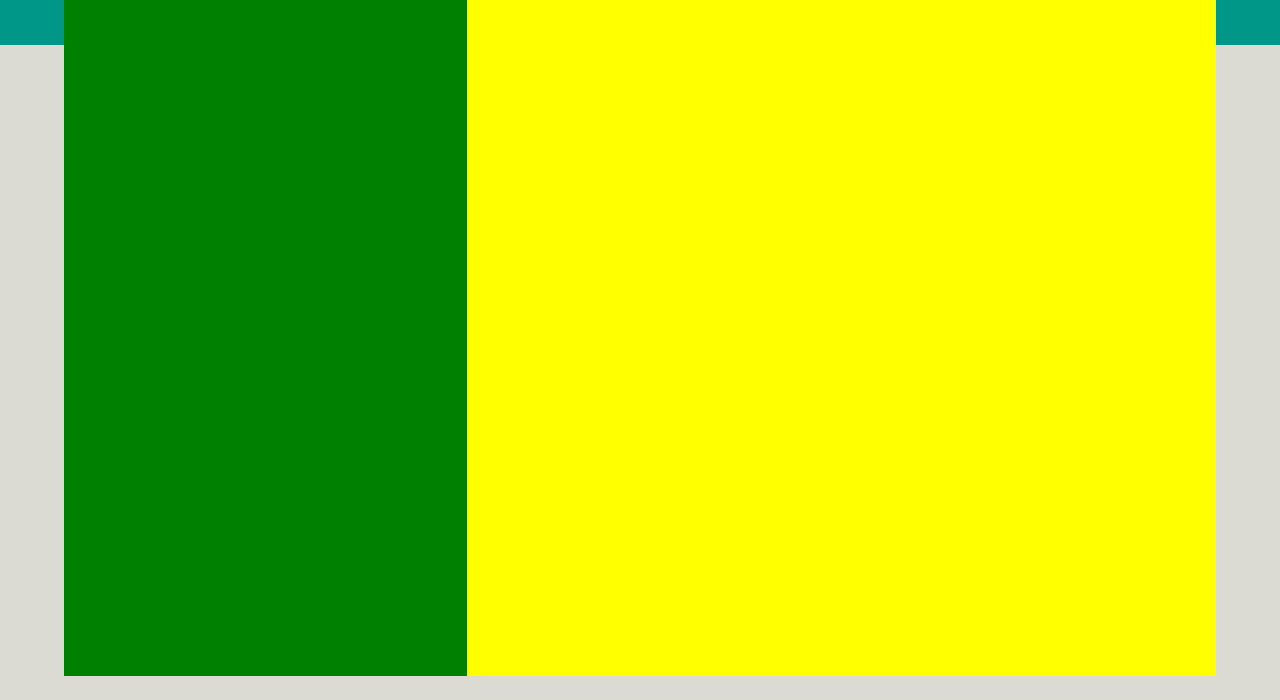
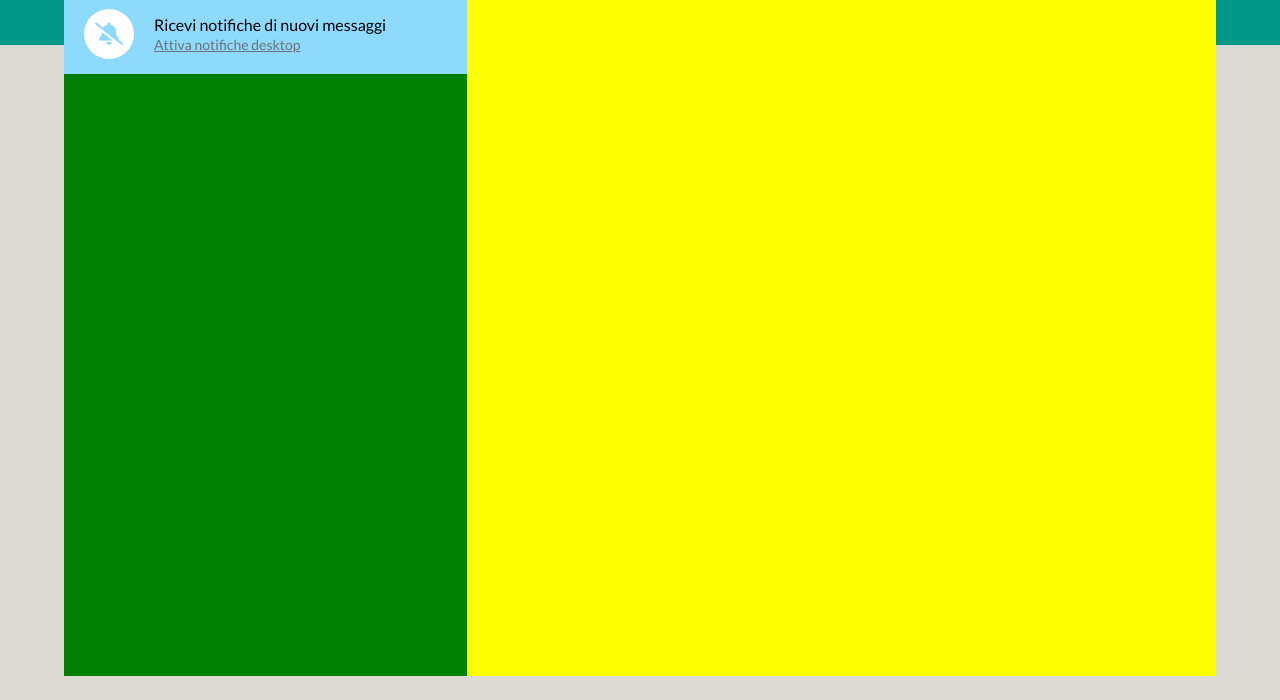
Before and after one commit to OgataiKhan/vue-boolzapp, a plain HTML site: page milestone1/index.html in a window 1280 px wide. Shown: the part 100-800 px from the top of the page. Drawn offline with nearby package versions, Linux system fonts and the light colour scheme.

Commit message:
feat: notification bar

```diff
--- a/milestone1/css/_partials/common.css
+++ b/milestone1/css/_partials/common.css
@@ -59,23 +59,31 @@ header {
   background-color: var(--bg-header);
 }
 
-.person-bar {
+.person-bar,
+.notification-bar {
   padding-left: 20px;
   padding-right: 26px;
 }
 
-.header-avatar {
-  width: 50px;
+.avatar,
+.notification-icon {
   margin-right: 20px;
   border-radius: 50%;
   overflow: hidden;
+}
+
+.header-avatar,
+.notification-icon {
+  width: 50px;
+  height: 50px;
 }
 
 .header-icons {
   gap: 20px;
 }
 
-.person-details {
+.person-details,
+.notification-details {
   flex-direction: column;
   align-items: flex-start;
   justify-content: center;
--- a/milestone1/css/_partials/nav.css
+++ b/milestone1/css/_partials/nav.css
@@ -9,3 +9,12 @@ NAVIGATION SIDEBAR
   width: 35%;
   min-width: 300px;
 }
+
+.notification-bar {
+  background-color: var(--bg-notifications);
+  height: 80px;
+}
+
+.notification-bar .notification-icon {
+  background-color: var(--bg-nav);
+}
--- a/milestone1/css/_partials/typo.css
+++ b/milestone1/css/_partials/typo.css
@@ -12,12 +12,25 @@ h2 {
   font-weight: 400;
 }
 
+header ul.header-icons li,
+.notification-bar .notification-icon {
+  font-size: 1.4rem;
+}
+
 header ul.header-icons li {
   color: var(--font-secondary);
-  font-size: 1.4rem;
+}
+
+.notification-bar .notification-icon {
+  color: var(--bg-notifications);
 }
 
 .secondary-text {
   font-size: .75rem;
   color: var(--font-tertiary);
 }
+
+.notification-bar .notification-details a {
+  font-size: .875rem;
+  color: var(--font-tertiary);
+}
--- a/milestone1/index.html
+++ b/milestone1/index.html
@@ -27,7 +27,7 @@
           <!-- Header with user info -->
           <header class="person-bar flex justify-between align-center">
             <div class="flex">
-              <div class="header-avatar">
+              <div class="header-avatar avatar">
                 <img :src="userData.avatar" :alt="userData.username">
               </div>
               <h1 class="user-details flex align-center">{{ userData.username }}</h1>
@@ -39,7 +39,17 @@
             </ul>
           </header>
           <!-- /Header with user info -->
-          <div class="notifications"></div>
+          <!-- Notification bar -->
+          <div class="notification-bar flex align-center">
+            <div class="notification-icon flex align-center justify-center">
+              <i class="fa-solid fa-bell-slash"></i>
+            </div>
+            <div class="notification-details flex">
+              <p>Ricevi notifiche di nuovi messaggi</p>
+              <p><a href="#">Attiva notifiche desktop</a></p>
+            </div>
+          </div>
+          <!-- /Notification bar -->
           <div class="chat-search"></div>
           <div class="contacts"></div>
         </div>
@@ -49,7 +59,7 @@
           <!-- Header with interlocutor info -->
           <header class="person-bar flex justify-between align-center">
             <div class="flex">
-              <div class="header-avatar">
+              <div class="header-avatar avatar">
                 <img :src="contacts[contactIndex].avatar" :alt="contacts[contactIndex].name">
               </div>
               <div class="person-details flex align-center">
```
